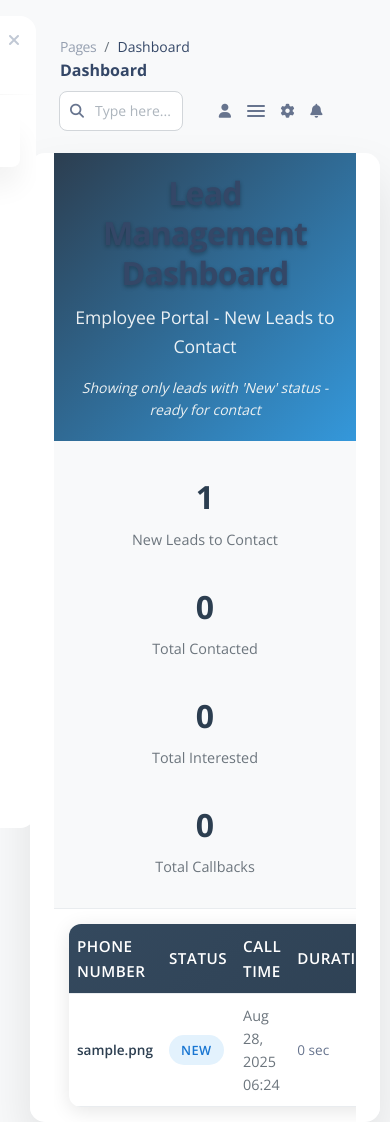
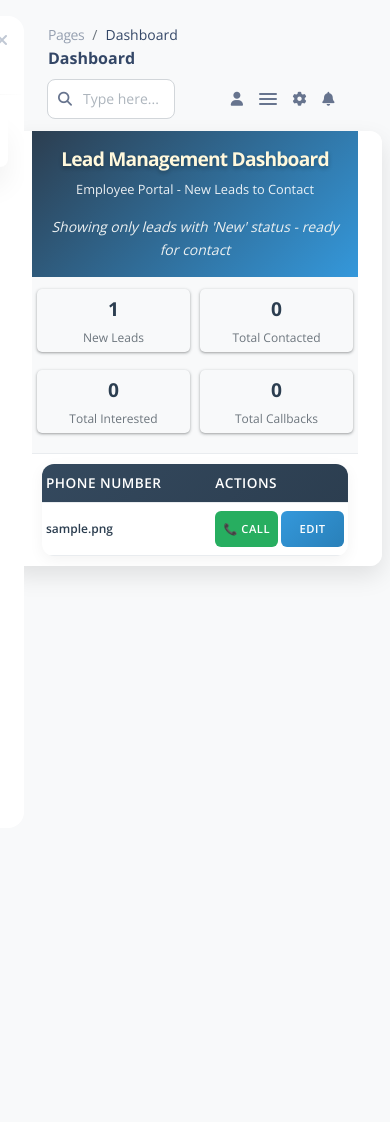
Before and after one commit to itsolution4india/salesmang, a Django app: page /user-task/ in a window 390 px wide. After the commit the page ends 576 px from the top, so only its background shows below. Run offline with Django 5.2, Linux system fonts and the light colour scheme; a user stored in the database is signed in; tables that the repository leaves empty hold one stand-in row (values such as "Sample post"); some libraries are stand-ins or nearby versions.

Commit message:
updated templates

```diff
--- a/templates/base.html
+++ b/templates/base.html
@@ -8,7 +8,7 @@
       sizes="76x76"
       href="../static/img/apple-icon.png" />
     <link rel="icon" type="image/png" href="../static/img/favicon.png" />
-    <title>Soft UI Dashboard Tailwind</title>
+    <title></title>
     <!--     Fonts and icons     -->
     <link
       href="https://fonts.googleapis.com/css?family=Open+Sans:300,400,600,700"
--- a/templates/leadfile.html
+++ b/templates/leadfile.html
@@ -399,7 +399,7 @@
 }
 
 .user-info {
-    display: flex;
+    /* display: flex; */
     align-items: center;
     gap: 15px;
     flex: 1;
--- a/templates/usertask.html
+++ b/templates/usertask.html
@@ -10,55 +10,62 @@
 
         body {
             font-family: 'Inter', -apple-system, BlinkMacSystemFont, 'Segoe UI', sans-serif;
-
             min-height: 100vh;
-            padding: 20px;
+            padding: 10px;
+            background: #f5f7fa;
         }
 
         .container {
             max-width: 1400px;
             margin: 0 auto;
             background: rgba(255, 255, 255, 0.95);
-            border-radius: 20px;
-            box-shadow: 0 25px 50px rgba(0, 0, 0, 0.1);
+            border-radius: 16px;
+            box-shadow: 0 10px 25px rgba(0, 0, 0, 0.1);
             backdrop-filter: blur(10px);
-            overflow: scroll;
+            overflow: hidden;
         }
 
         .header {
             background: linear-gradient(135deg, #2c3e50, #3498db);
             color: white;
-            padding: 30px;
+            padding: 20px;
             text-align: center;
         }
 
         .header h1 {
-            font-size: 2.5rem;
+            font-size: 1.8rem;
             font-weight: 700;
-            margin-bottom: 10px;
+            margin-bottom: 8px;
             text-shadow: 0 2px 4px rgba(0, 0, 0, 0.3);
         }
 
         .header p {
-            font-size: 1.1rem;
+            font-size: 1rem;
             opacity: 0.9;
         }
 
         .stats-bar {
             display: flex;
-            justify-content: space-around;
+            flex-wrap: wrap;
+
+
+            /* justify-content: space-around; */
             background: #f8f9fa;
-            padding: 20px;
+            padding: 15px 10px;
             border-bottom: 1px solid #e9ecef;
         }
 
         .stat-item {
             text-align: center;
-            padding: 10px;
+            padding: 8px;
+            min-width: 25%;
+            margin-bottom: 10px;
+            flex: 1;
+            min-width: 150px;
         }
 
         .stat-number {
-            font-size: 2rem;
+            font-size: 1.6rem;
             font-weight: bold;
             color: #2c3e50;
             display: block;
@@ -66,13 +73,14 @@
 
         .stat-label {
             color: #6c757d;
-            font-size: 0.9rem;
-            margin-top: 5px;
+            font-size: 0.8rem;
+            margin-top: 3px;
         }
 
         .table-container {
-            padding: 30px;
+            padding: 15px;
             overflow-x: auto;
+            -webkit-overflow-scrolling: touch;
         }
 
         .leads-table {
@@ -81,7 +89,8 @@
             background: white;
             border-radius: 12px;
             overflow: hidden;
-            box-shadow: 0 4px 20px rgba(0, 0, 0, 0.1);
+            box-shadow: 0 4px 15px rgba(0, 0, 0, 0.05);
+            min-width: 600px;
         }
 
         .leads-table thead {
@@ -91,14 +100,14 @@
 
         .leads-table th,
         .leads-table td {
-            padding: 15px;
+            padding: 12px 8px;
             text-align: left;
             border-bottom: 1px solid #e9ecef;
         }
 
         .leads-table th {
             font-weight: 600;
-            font-size: 0.95rem;
+            font-size: 0.85rem;
             text-transform: uppercase;
             letter-spacing: 0.5px;
         }
@@ -114,12 +123,14 @@
         }
 
         .status-badge {
-            padding: 6px 12px;
+            padding: 5px 10px;
             border-radius: 20px;
-            font-size: 0.8rem;
+            font-size: 0.75rem;
             font-weight: 600;
             text-transform: uppercase;
             letter-spacing: 0.5px;
+            display: inline-block;
+            white-space: nowrap;
         }
 
         .status-new {
@@ -154,19 +165,24 @@
 
         .action-buttons {
             display: flex;
-            gap: 8px;
+            gap: 6px;
+            flex-wrap: wrap;
         }
 
         .btn {
-            padding: 8px 16px;
+            padding: 8px 12px;
             border: none;
-            border-radius: 8px;
+            border-radius: 6px;
             cursor: pointer;
-            font-size: 0.85rem;
+            font-size: 0.8rem;
             font-weight: 600;
             transition: all 0.3s ease;
             text-transform: uppercase;
             letter-spacing: 0.5px;
+            min-height: 36px;
+            display: flex;
+            align-items: center;
+            justify-content: center;
         }
 
         .btn-edit {
@@ -189,6 +205,19 @@
             box-shadow: 0 6px 20px rgba(231, 76, 60, 0.4);
         }
 
+        /* Call button styling */
+        .btn-call {
+            background: #27ae60;
+            color: white;
+            text-decoration: none;
+        }
+
+        .btn-call:hover {
+            background: #219653;
+            transform: translateY(-2px);
+            box-shadow: 0 6px 20px rgba(39, 174, 96, 0.4);
+        }
+
         /* Modal Styles */
         .modal {
             display: none;
@@ -348,86 +381,291 @@
 
         .date-time {
             color: #6c757d;
-            font-size: 0.9rem;
+            font-size: 0.85rem;
+        }
+
+        /* Mobile-specific improvements */
+          @media (max-width: 1024px) {
+            .stat-item {
+                min-width: 45%;
+            }
         }
 
         @media (max-width: 768px) {
+            body {
+                padding: 8px;
+            }
+
             .container {
-                margin: 10px;
-                border-radius: 15px;
+                margin: 0;
+                border-radius: 12px;
             }
 
             .header {
-                padding: 20px;
+                padding: 16px;
             }
 
             .header h1 {
-                font-size: 2rem;
+                font-size: 1.5rem;
             }
 
             .stats-bar {
-                flex-direction: column;
-                gap: 10px;
+                padding: 12px 5px;
+            }
+
+            .stat-item {
+                min-width: 45%;
+                padding: 5px;
+                margin-bottom: 5px;
+            }
+
+            .stat-number {
+                font-size: 1.4rem;
+            }
+
+            .stat-label {
+                font-size: 0.75rem;
             }
 
             .table-container {
-                padding: 15px;
+                padding: 10px;
+                overflow-x: auto;
             }
 
             .leads-table {
-                font-size: 0.85rem;
+                min-width: 100%;
+                font-size: 0.8rem;
             }
 
             .leads-table th,
             .leads-table td {
-                padding: 10px 8px;
+                padding: 10px 6px;
             }
 
+            /* Keep action buttons in a row but make them smaller */
             .action-buttons {
-                flex-direction: column;
+                flex-direction: row !important;
+                gap: 4px;
+                flex-wrap: wrap;
+            }
+
+            .btn {
+                padding: 6px 8px;
+                font-size: 0.7rem;
+                min-height: 32px;
+                flex: 1;
+                min-width: 60px;
+            }
+
+            .modal {
+                padding: 10px;
+            }
+
+            .modal-content {
+                width: 100%;
+                margin: 0 auto;
+                border-radius: 12px;
+            }
+
+            .modal-header {
+                padding: 16px;
+            }
+
+            .modal-header h2 {
+                font-size: 1.2rem;
+            }
+
+            .modal-body {
+                padding: 16px;
+            }
+
+            .modal-footer {
+                padding: 12px 16px;
+                flex-wrap: wrap;
+            }
+
+            .modal-footer .btn {
+                flex: 1;
+                min-width: 120px;
+            }
+        }
+
+        @media (max-width: 576px) {
+            .header h1 {
+                font-size: 1.3rem;
+            }
+
+            .header p {
+                font-size: 0.9rem;
+            }
+
+            .stat-item {
+                /* min-width: 100%; */
+                margin-bottom: 8px;
+            }
+
+            /* KEEP ACTIONS COLUMN VISIBLE - Only hide less important columns */
+            .leads-table th:nth-child(2),
+            .leads-table td:nth-child(2) {
+                display: none; /* Hide Status column instead */
+            }
+
+            /* Make action buttons stack vertically on very small screens */
+            .action-buttons {
+
+                flex-direction: row !important;
                 gap: 4px;
             }
 
             .btn {
-                padding: 6px 12px;
+                width: 100%;
+                min-width: auto;
+                font-size: 0.75rem;
+                padding: 8px 6px;
+            }
+
+            .modal-footer {
+                flex-direction: column;
+            }
+
+            .modal-footer .btn {
+                width: 100%;
+                margin-bottom: 8px;
+            }
+
+            .modal-footer .btn:last-child {
+                margin-bottom: 0;
+            }
+        }
+
+        @media (max-width: 400px) {
+            .header h1 {
+                font-size: 1.2rem;
+            }
+
+            .header p {
+                font-size: 0.8rem;
+            }
+
+            .stat-number {
+                font-size: 1.2rem;
+            }
+
+            .leads-table {
                 font-size: 0.75rem;
             }
 
-            .modal-content {
-                width: 95%;
-                margin: 10% auto;
+            .leads-table th,
+            .leads-table td {
+                padding: 8px 4px;
+            }
+
+            /* Action buttons remain visible and stack vertically */
+            .action-buttons {
+                flex-direction: row !important;
+                gap: 3px;
+            }
+
+            .btn {
+                padding: 6px 4px;
+                font-size: 0.7rem;
+                min-height: 36px; /* Ensure good touch targets */
             }
         }
+
+        /* Alternative approach: Make table more mobile-friendly */
+        @media (max-width: 576px) {
+            /* Alternative: Convert to card layout for very small screens */
+            .leads-table-mobile {
+                display: none; /* Hide regular table */
+            }
+
+            .leads-cards {
+                display: block;
+            }
+
+            .lead-card {
+                background: white;
+                border-radius: 8px;
+                padding: 15px;
+                margin-bottom: 10px;
+                box-shadow: 0 2px 8px rgba(0,0,0,0.1);
+            }
+
+            .lead-card .phone-number {
+                font-size: 1.1rem;
+                font-weight: bold;
+                margin-bottom: 8px;
+            }
+
+            .lead-card .status-badge {
+                margin-bottom: 12px;
+            }
+
+            .lead-card .action-buttons {
+                justify-content: stretch;
+            }
+        }
+
+
     </style>
 {% endblock %}
 
 {% block content %}
-
 <div class="container">
     <div class="header">
-            <h1>Lead Management Dashboard</h1>
+        <h1 style="color: cornsilk;;">Lead Management Dashboard</h1>
         <p>Employee Portal - New Leads to Contact</p>
         {% if showing_new_only %}
-            <small style="color: #ecf0f1; margin-top: 10px; display: block;">
+        <small style="color: #ecf0f1; margin-top: 8px; display: block;">
             <i>Showing only leads with 'New' status - ready for contact</i>
         </small>
         {% endif %}
     </div>
 
-        <div class="stats-bar">
-            <div class="stat-item">
+    <div class="d-flex stats-bar" style="display: flex;justify-content: space-evenly;gap: 10px;">
+        <div class="stat-item" style="
+    /* width: 100%; */
+    box-shadow: rgba(60, 64, 67, 0.3) 0px 1px 2px 0px, rgba(60, 64, 67, 0.15) 0px 1px 3px 1px;
+    padding: 5px;
+    border-radius: 5px;
+    text-align: center;
+    width: 100px;
+
+">
             <span class="stat-number">{{ leads_data|length }}</span>
-                <div class="stat-label">New Leads to Contact</div>
+            <div class="stat-label">New Leads</div>
         </div>
-            <div class="stat-item">
+        <div class="stat-item" style="
+    /* width: 100%; */
+    box-shadow: rgba(60, 64, 67, 0.3) 0px 1px 2px 0px, rgba(60, 64, 67, 0.15) 0px 1px 3px 1px;
+    padding: 5px;
+    border-radius: 5px;
+    text-align: center;
+    width: 100px;
+">
             <span class="stat-number">{{ total_contacted }}</span>
             <div class="stat-label">Total Contacted</div>
         </div>
-            <div class="stat-item">
+        <div class="stat-item" style="
+    /* width: 100%; */
+    box-shadow: rgba(60, 64, 67, 0.3) 0px 1px 2px 0px, rgba(60, 64, 67, 0.15) 0px 1px 3px 1px;
+    padding: 5px;
+    border-radius: 5px;
+    text-align: center;
+    width: 100px;
+">
             <span class="stat-number">{{ total_interested }}</span>
             <div class="stat-label">Total Interested</div>
         </div>
-            <div class="stat-item">
+        <div class="stat-item" style="
+    /* width: 100%; */
+    box-shadow: rgba(60, 64, 67, 0.3) 0px 1px 2px 0px, rgba(60, 64, 67, 0.15) 0px 1px 3px 1px;
+    padding: 5px;
+    border-radius: 5px;
+    text-align: center;
+    width: 100px;
+">
             <span class="stat-number">{{ total_callbacks }}</span>
             <div class="stat-label">Total Callbacks</div>
         </div>
@@ -439,9 +677,6 @@
                 <tr>
                     <th>Phone Number</th>
                     <th>Status</th>
-                        <th>Call Time</th>
-                        <th>Duration</th>
-                        <th>Callback Date</th>
                     <th>Actions</th>
                 </tr>
             </thead>
@@ -460,41 +695,19 @@
                             {% endif %}
                         </span>
                     </td>
-                        <td class="date-time">
-                            {% if lead.call_time %}
-                                {{ lead.call_time|date:"M d, Y H:i" }}
-                            {% else %}
-                                -
-                            {% endif %}
-                        </td>
-                        <td>{{ lead.duration }} sec</td>
-                        <td class="date-time">
-                            {% if lead.callback_date %}
-                                {{ lead.callback_date|date:"M d, Y H:i" }}
-                            {% else %}
-                                -
-                            {% endif %}
-                        </td>
                     <td>
                         <div class="action-buttons">
-                                 <a href="tel:+91{{lead.phone_number}}" class="btn" style="background-color: #27ae60;"
-                                   >
-                                    📞
-                            </a>
+                            <a href="tel:+91{{lead.phone_number}}" class="btn btn-call">📞 Call</a>
                             <button class="btn btn-edit"
                                 onclick="openEditModal('{{ lead.phone_number }}', '{{ lead.status }}', '{{ lead.call_time|date:"Y-m-d\TH:i" }}', '{{ lead.notes|escapejs }}', '{{ lead.duration }}', '{{ lead.allocation_id }}', '{% if lead.callback_date %}{{ lead.callback_date|date:"Y-m-d\TH:i" }}{% endif %}', '{{ lead.call_record_id }}')">
                                 Edit
                             </button>
-                                <!-- <button class="btn btn-delete"
-                                    onclick="deleteLead('{{ lead.phone_number }}', '{{ lead.allocation_id }}')">
-                                    Delete
-                                </button> -->
                         </div>
                     </td>
                 </tr>
                 {% empty %}
                 <tr>
-                        <td colspan="6" style="text-align: center; padding: 40px; color: #6c757d;">
+                    <td colspan="6" style="text-align: center; padding: 30px; color: #6c757d;">
                         No leads allocated to you yet.
                     </td>
                 </tr>
@@ -592,10 +805,12 @@
 
         toggleCallbackField();
         document.getElementById('editModal').style.display = 'block';
+        document.body.style.overflow = 'hidden'; // Prevent background scrolling
     }
 
     function closeModal() {
         document.getElementById('editModal').style.display = 'none';
+        document.body.style.overflow = 'auto'; // Re-enable scrolling
     }
 
     function saveLead() {
@@ -698,6 +913,10 @@
             closeModal();
         }
     });
+
+    // Prevent modal content from closing when clicking inside
+    document.querySelector('.modal-content').addEventListener('click', function(event) {
+        event.stopPropagation();
+    });
 </script>
-
 {% endblock %}
```
Also changed, not shown: other parts of templates/usertask.html (+22 -18 lines). Lines whose indentation alone changed are shown as unchanged.
